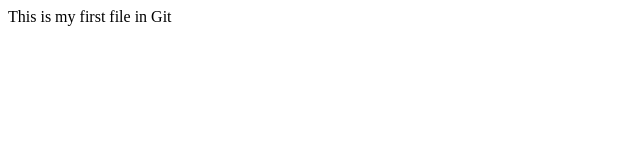
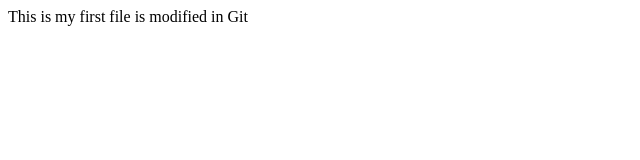
Before and after one commit to jyothimo/Neel, a plain HTML site: page index.html in a window 1280 px wide. Shown: the full height of the page, 0-640 px from the left. Drawn offline with Linux system fonts and the light colour scheme.

Commit message:
modified index.html

```diff
--- a/index.html
+++ b/index.html
@@ -1 +1 @@
-<html> This is my first file in Git</html>
+<html> This is my first file is modified in Git</html>
```
